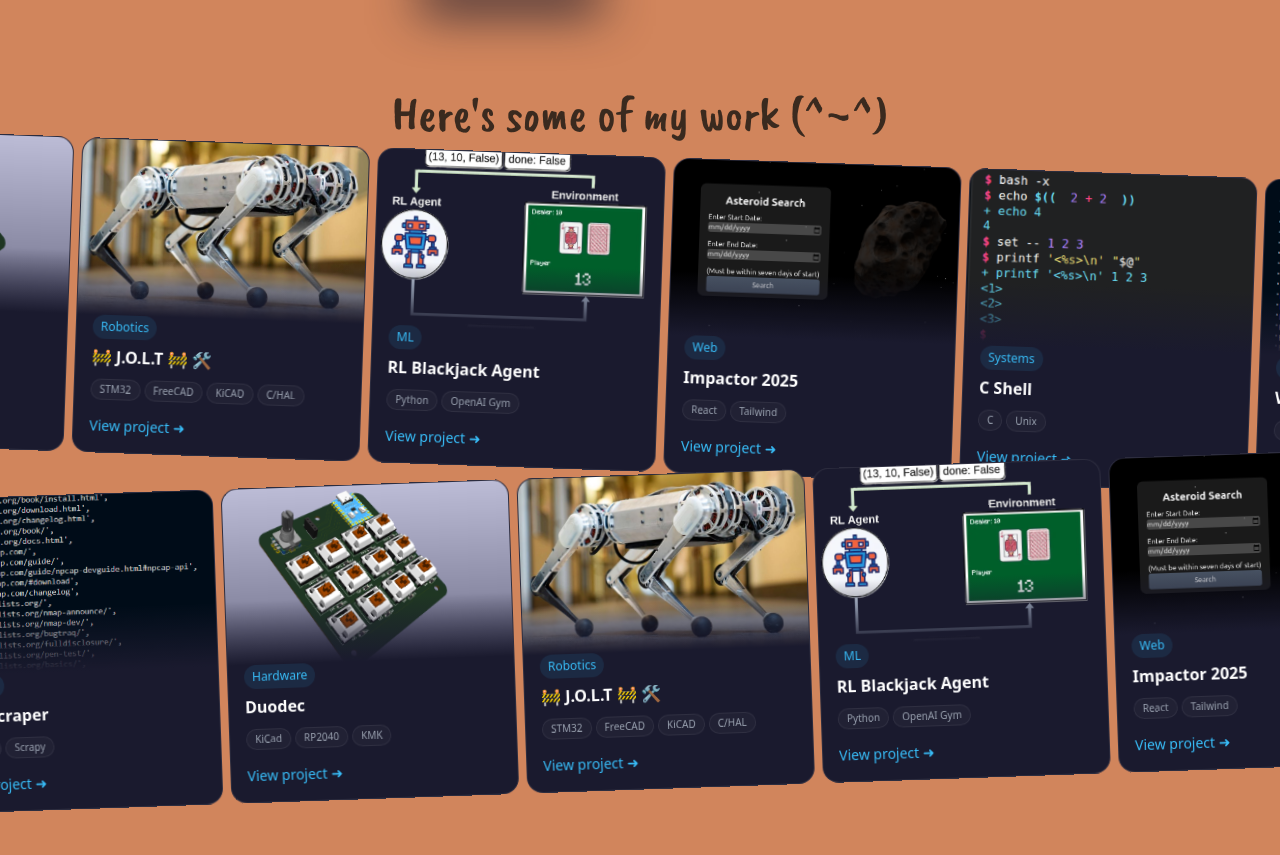
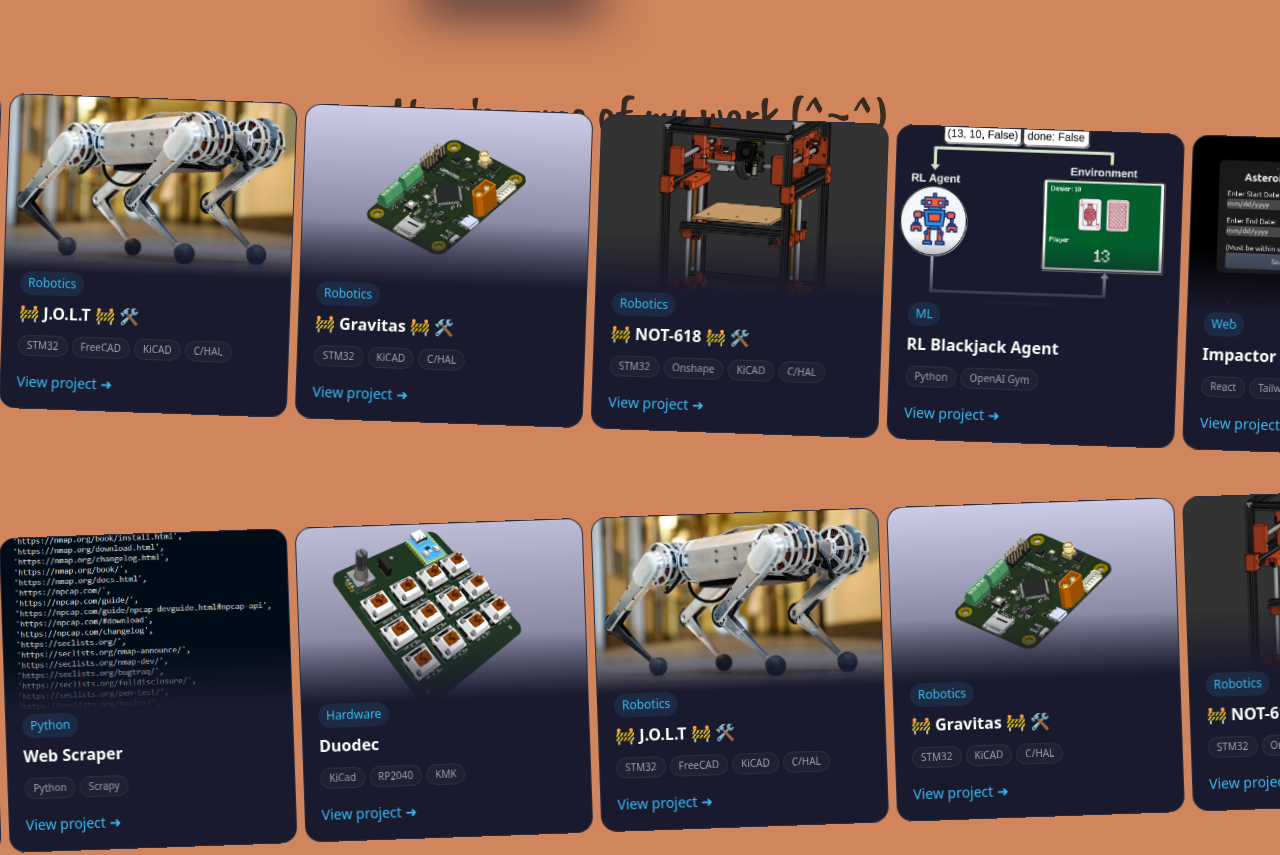
Before and after one commit to GoTouchGra55/Portfolio, a React (Vite) app: page / in a window 1280 px wide. Shown: the part 2106-2961 px from the top of the page. Built offline with nearby package versions, Linux system fonts and the light colour scheme; a web font is replaced by a local one.

Commit message:
Add gravitas & not-618

```diff
--- a/src/Sections/projects.jsx
+++ b/src/Sections/projects.jsx
@@ -4,6 +4,8 @@ import cshell from "../Assets/cshell.png";
 import scraper from "../Assets/scraper.png";
 import duodec from "../Assets/duodec.png";
 import cheetah from "../Assets/MIT_Cheetah.jpg";
+import gravitas from "../Assets/GRAVITAS.png";
+import not618 from "../Assets/NOT-618.png";
 
 import Projectcard from "../Components/projectcard";
 
@@ -21,6 +23,20 @@ const works = [
     link: "https://github.com/GoTouchGra55/J.O.L.T",
     category: "Robotics",
     tech: ["STM32", "FreeCAD", "KiCAD", "C/HAL"],
+  },
+  {
+    name: "🚧 Gravitas 🚧 🛠️",
+    image: gravitas,
+    link: "https://github.com/GoTouchGra55/GRAVITAS",
+    category: "Robotics",
+    tech: ["STM32", "KiCAD", "C/HAL"],
+  },
+  {
+    name: "🚧 NOT-618 🚧 🛠️",
+    image: not618,
+    link: "https://cad.onshape.com/documents/e82edfc86bb0a1665cdc75ee/w/ca3abfddd82f0954c06884bb/e/6fbd4bded61cf9b65a4d5030",
+    category: "Robotics",
+    tech: ["STM32", "Onshape", "KiCAD", "C/HAL"],
   },
   {
     name: "RL Blackjack Agent",
```
Also changed, not shown: src/Assets/GRAVITAS.png (added), src/Assets/NOT-618.png (added).
